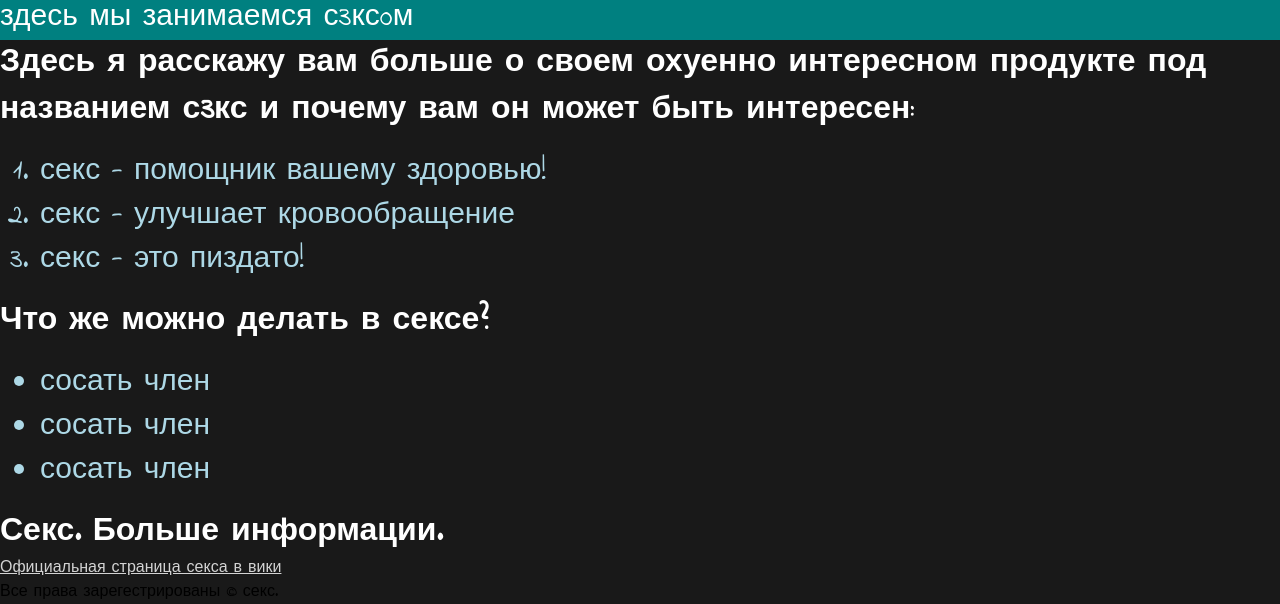
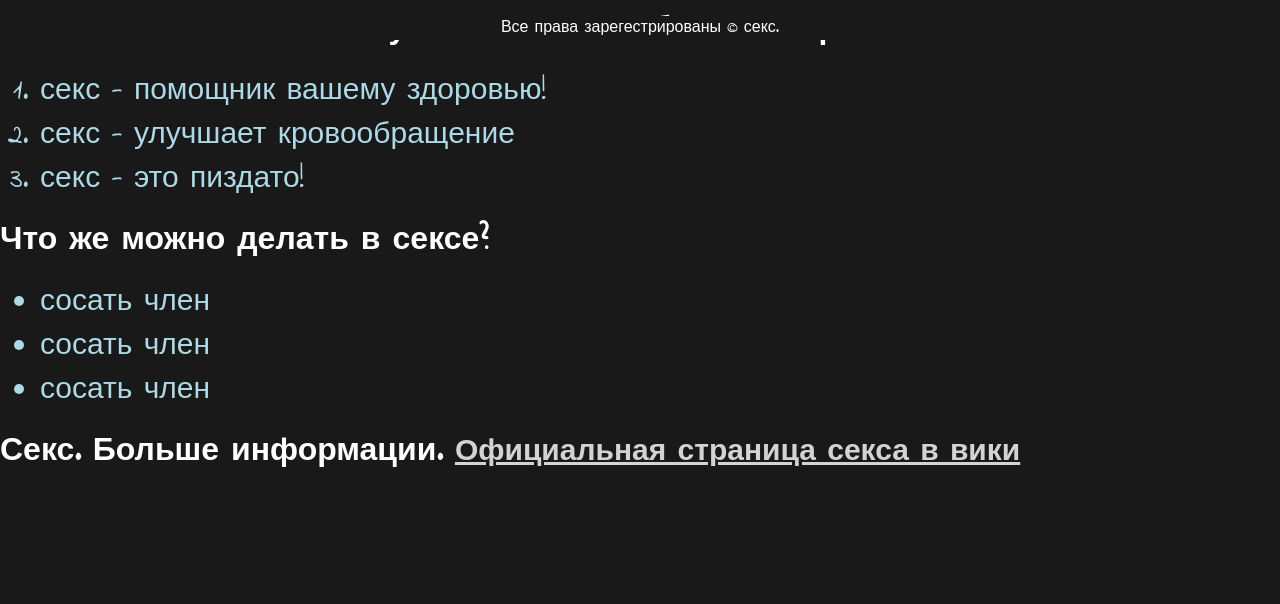
Before and after one commit to 4ll0w3v1l/frim-master, a plain HTML site: page index.html in a window 1280 px wide. Shown: the part 760-1364 px from the top of the page. After the commit the page ends 1236 px from the top, so only its background shows below. Drawn offline with Linux system fonts and the light colour scheme.

Commit message:
almost there bithcez

```diff
--- a/css/style.css
+++ b/css/style.css
@@ -1,44 +1,44 @@
 body{
 	font-family: 'Indie Flower', sans-serif;
 	margin: 0px;
+	background-color: #191919;
 }
 header{
 	text-align: center;
 	background-color: teal;
-	/*fullscreen*/
+	/* fullscreen
 	position:relative;
 	z-index: 0;
 	height: 100vh;
-	/*fullscreen*/
+	*/
 }
 header img{
-
 	margin: 0px, auto;
 	border-radius: 300px;
 	border: 20px solid;
 	color: lightyellow;
-	/* centering*/
+	/*
 	max-width:100%;
     max-height:100%;
     position:absolute;
     top:0; left:0; right:0; bottom:0;
     margin:auto;
-    /* centering*/
+    centering*/
 
 }
 header h1{
 	font-family: 'Indie Flower', sans-serif;
 	color:darkmagenta;
 	font-size: 60px;
-	position:absolute;
+	/*position:absolute;*/
 	margin:0;
 }
 header p{
 	font-family: 'Indie Flower', sans-serif;
 	color:white;
 	font-size: 30px;
-	position: absolute;
-	bottom:0;
+	/*position: absolute;
+	bottom:0;*/
 	text-align: center;
 	margin:0;
 
@@ -61,11 +61,17 @@ main li{
 a{
 	margin:0;
 	color:lightgrey;
+	font-size: 30px;
+
 }
-a p{
-	margin:0;
-}
+
 footer{
 	background-color:#191919;
 	margin:0;
+	position:fixed;
+	left: 0;
+	bottom: 0;
+	width: 100%;
+	color:white;
+	text-align: center;
 }
--- a/index.html
+++ b/index.html
@@ -26,8 +26,9 @@
 			<li>сосать член</li>
 			<li>сосать член</li>
 		</ul>
-		<h1>Секс. Больше информации.</h1>
-		<a href="https://ru.wikipedia.org/wiki/Секс_(значения)" target='_blank'><p>Официальная страница секса в вики</p></a>
+		<h1>Секс. Больше информации.
+		<a class='style123' href="https://ru.wikipedia.org/wiki/Секс_(значения)" target='_blank'>Официальная страница секса в вики</a>
+		</h1>
 	</main>
 	<footer>Все права зарегестрированы &copy; секс.</footer>
 </body>
```
